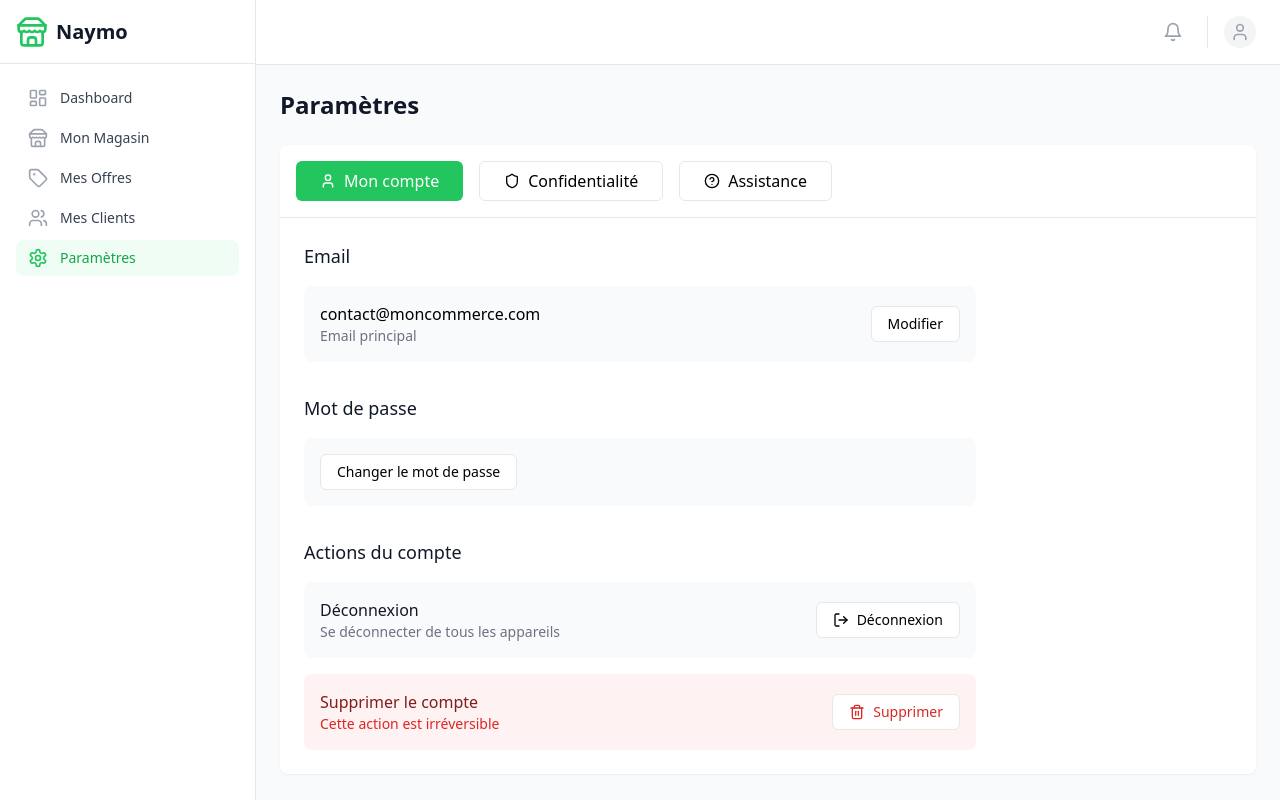
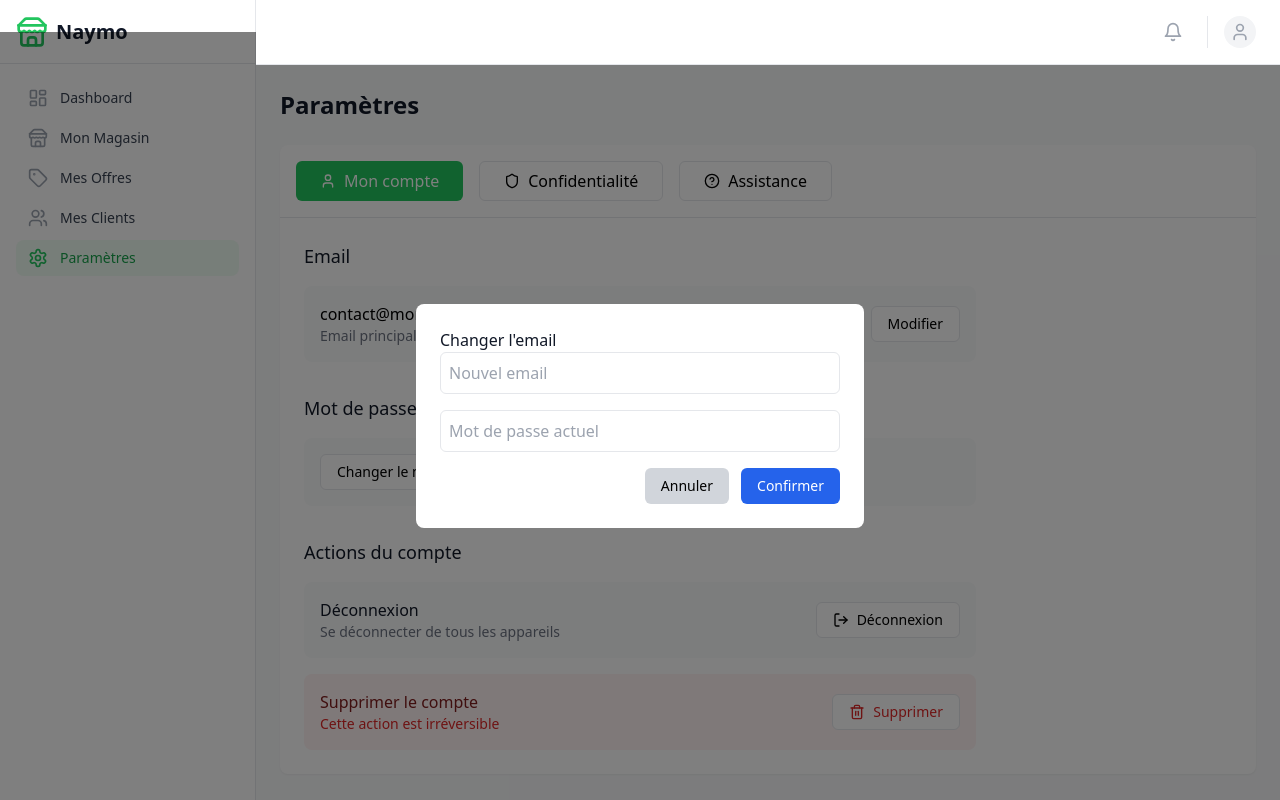
Before and after one commit to ManonDerydt/naymo-mvp-v1, a React (Vite) app: page /settings in a window 1280 px wide. Both pictures are taken after a click on the button "Modifier". Built offline with nearby package versions, Linux system fonts and the light colour scheme; no server answers.

Commit message:
Modification de l'email

```diff
--- a/src/components/merchant/settings/AccountTab.tsx
+++ b/src/components/merchant/settings/AccountTab.tsx
@@ -4,6 +4,7 @@ import { Button } from '@/components/ui'
 import DeleteAccount from './DeleteAccount'
 import { useAuth } from '@/components/firebase/useAuth'
 import ChangePasswordModal from './ChangePasswordModal'
+import ChangeEmailModal from './ChangeEmailModal'
 import { signOut } from 'firebase/auth'
 import { auth } from '@/components/firebase/firebaseConfig'
 import { useNavigate } from 'react-router-dom'
@@ -11,6 +12,7 @@ import { useNavigate } from 'react-router-dom'
 const AccountTab = () => {
   const [showDeleteConfirm, setShowDeleteConfirm] = useState(false)
   const [showPasswordModal, setShowPasswordModal] = useState(false)
+  const [showEmailModal, setShowEmailModal] = useState(false)
 
   const { merchant, merchantData } = useAuth()
 
@@ -39,7 +41,7 @@ const AccountTab = () => {
             </p>
             <p className="text-sm text-gray-500">Email principal</p>
           </div>
-          <Button variant="outline" size="sm">Modifier</Button>
+          <Button variant="outline" size="sm" onClick={() => setShowEmailModal(true)}>Modifier</Button>
         </div>
       </section>
 
@@ -88,6 +90,12 @@ const AccountTab = () => {
         </div>
       </section>
 
+      {showEmailModal && (
+        <ChangeEmailModal
+          userId={merchant?.uid ?? ""}
+          onClose={() => setShowEmailModal(false)}
+          />
+      )}
       {showPasswordModal && <ChangePasswordModal onClose={() => setShowPasswordModal(false)} />}
       {showDeleteConfirm && (
         <DeleteAccount onClose={() => setShowDeleteConfirm(false)} />
--- /dev/null
+++ b/src/components/merchant/settings/ChangeEmailModal.tsx
@@ -0,0 +1,114 @@
+import { useState } from "react";
+import {
+  EmailAuthProvider,
+  reauthenticateWithCredential,
+  updateEmail
+} from "firebase/auth";
+import { auth, db } from "@/components/firebase/firebaseConfig";
+import { doc, updateDoc } from "firebase/firestore";
+
+interface ChangeEmailModalProps {
+  userId: string;
+  onClose: () => void;
+}
+
+const ChangeEmailModal: React.FC<ChangeEmailModalProps> = ({ userId, onClose }) => {
+  const [newEmail, setNewEmail] = useState("");
+  const [password, setPassword] = useState(""); // Ajout du champ mot de passe
+  const [loading, setLoading] = useState(false);
+  const [error, setError] = useState("");
+  const [success, setSuccess] = useState(false);
+
+  const handleSubmit = async () => {
+    setError("");
+
+    if (!newEmail || !password) {
+      setError("Veuillez entrer un nouvel email et votre mot de passe.");
+      return;
+    }
+
+    const user = auth.currentUser;
+    if (!user || !user.email) {
+      setError("Utilisateur non trouvé. Veuillez vous reconnecter.");
+      return;
+    }
+
+    setLoading(true);
+    try {
+      // Étape 1 : Ré-authentifier l'utilisateur
+      const credential = EmailAuthProvider.credential(user.email, password);
+      await reauthenticateWithCredential(user, credential);
+
+      // Étape 2 : Mettre à jour l'email
+      await updateEmail(user, newEmail);
+
+      // Étape 3 : Mettre à jour Firestore
+      const userDocRef = doc(db, "merchant", userId);
+      await updateDoc(userDocRef, { email: newEmail });
+
+      setSuccess(true);
+      setTimeout(() => onClose(), 2000);
+    } catch (err: any) {
+      if (err.code === "auth/wrong-password") {
+        setError("Mot de passe incorrect.");
+      } else if (err.code === "auth/invalid-email") {
+        setError("Format de l'email invalide.");
+      } else if (err.code === "auth/requires-recent-login") {
+        setError("Veuillez vous reconnecter pour modifier votre email.");
+      } else {
+        setError("Une erreur est survenue. Veuillez réessayer.");
+      }
+      console.error(err);
+    } finally {
+      setLoading(false);
+    }
+  };
+
+  return (
+    <div className="fixed inset-0 bg-black bg-opacity-50 flex items-center justify-center p-4">
+      <div className="bg-white rounded-lg max-w-md w-full p-6">
+        <h3 className="font-medium text-gray-900">Changer l'email</h3>
+
+        {success ? (
+          <p className="text-green-600 text-sm">Email mis à jour avec succès !</p>
+        ) : (
+          <div className="space-y-4">
+            <input
+              type="email"
+              placeholder="Nouvel email"
+              className="w-full p-2 border rounded-md"
+              value={newEmail}
+              onChange={(e) => setNewEmail(e.target.value)}
+            />
+            <input
+              type="password"
+              placeholder="Mot de passe actuel"
+              className="w-full p-2 border rounded-md"
+              value={password}
+              onChange={(e) => setPassword(e.target.value)}
+            />
+            {error && <p className="text-red-600 text-sm">{error}</p>}
+            <div className="flex justify-end space-x-3">
+              <button
+                className="px-4 py-2 bg-gray-300 rounded-md text-sm"
+                onClick={onClose}
+                disabled={loading}
+              >
+                Annuler
+              </button>
+              <button
+                className="px-4 py-2 bg-blue-600 hover:bg-blue-700 text-white rounded-md text-sm"
+                onClick={handleSubmit}
+                disabled={loading}
+              >
+                {loading ? "Modification..." : "Confirmer"}
+              </button>
+            </div>
+          </div>
+        )}
+      </div>
+    </div>
+  );
+};
+
+export default ChangeEmailModal;
```
